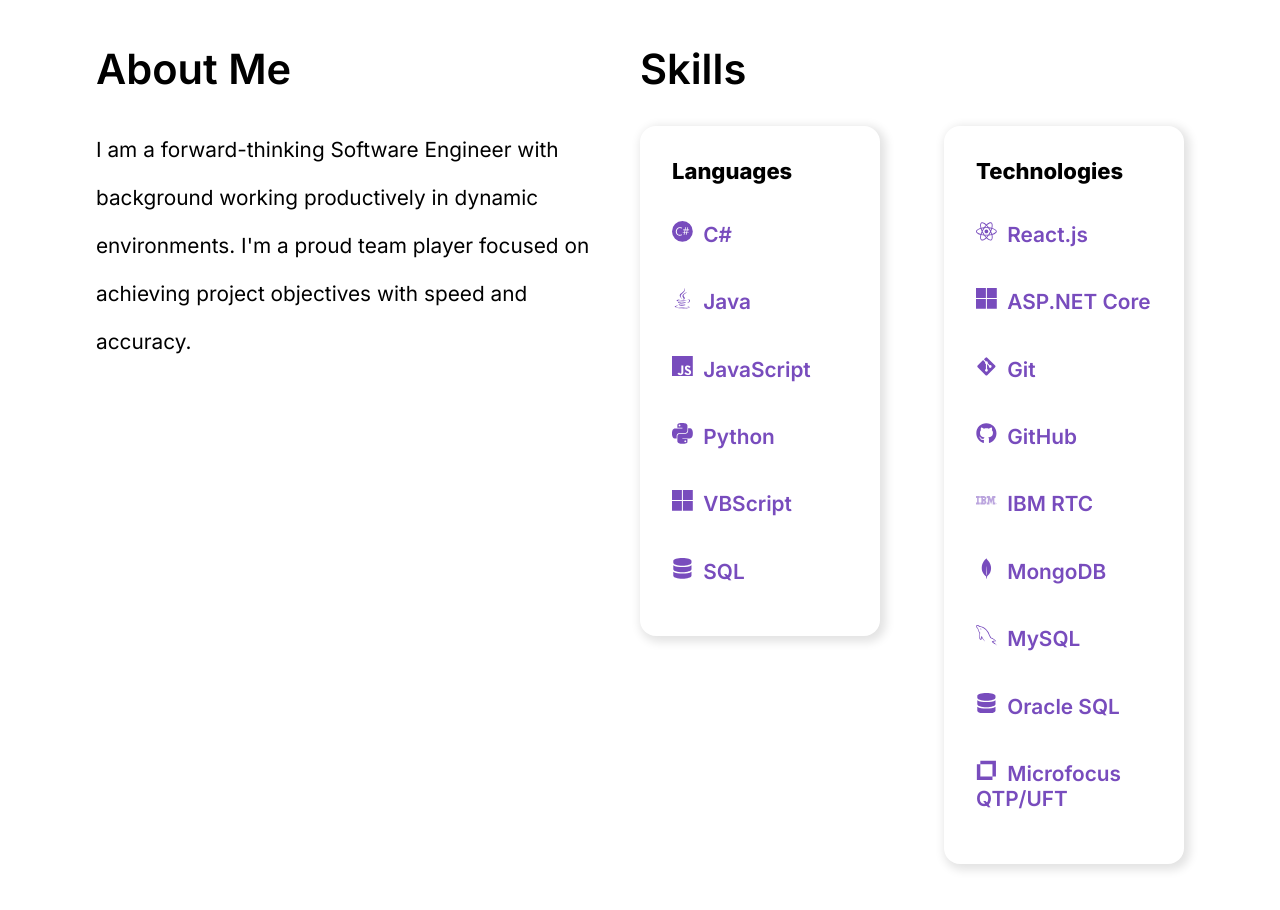
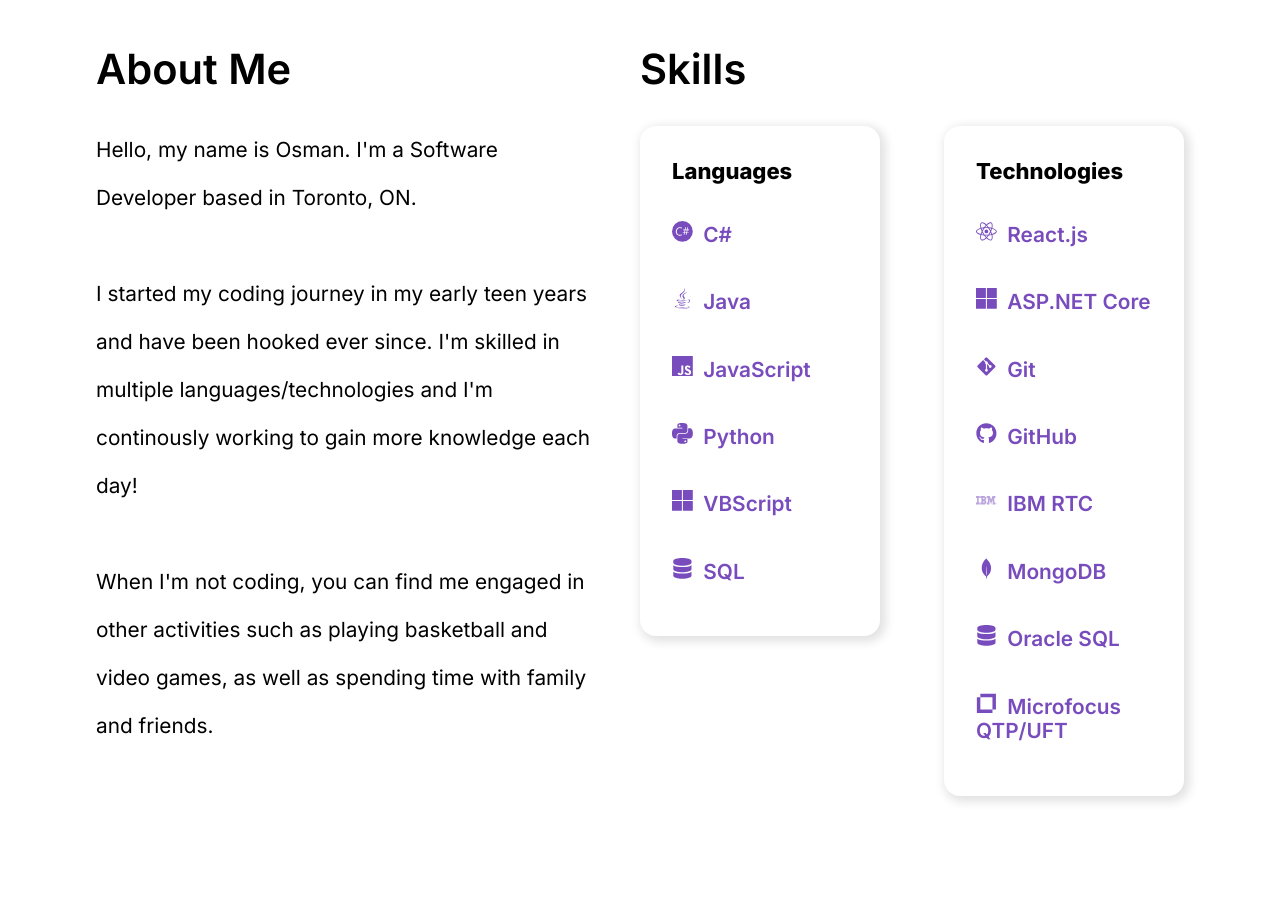
Before and after one commit to Osman-J/portfolio-website, a React (Create React App) app in the folder client/: page / in a window 1280 px wide. Shown: the part 1140-2050 px from the top of the page. Built offline with nearby package versions, Linux system fonts and the light colour scheme; the HTML template or start-up script is replaced by a standard one.

Commit message:
updated about me section content

```diff
--- a/client/src/components/About/About.js
+++ b/client/src/components/About/About.js
@@ -10,10 +10,15 @@
             <div className="about-me-div">
                 <h1 id="about-header">About Me</h1>
                 <p id="about-paragraph">
-                    I am a forward-thinking Software Engineer with background working
-                    productively in dynamic environments.
-                    I'm a proud team player focused on achieving project
-                    objectives with speed and accuracy.
+                    Hello, my name is Osman. I'm a Software Developer based in Toronto, ON.
+                    <br />
+                    <br />
+                    I started my coding journey in my early teen years and have been hooked ever since. I'm skilled in multiple
+                    languages/technologies and I'm continously working to gain more knowledge each day!
+                    <br />
+                    <br />
+                    When I'm not coding, you can find me engaged in other activities such as playing basketball
+                    and video games, as well as spending time with family and friends.
                 </p>
             </div>
             <div className="skills-div">
@@ -36,7 +41,6 @@
                         <p className="technologies"><FaGithub />&nbsp; GitHub</p>
                         <p className="technologies"><SiIbm />&nbsp; IBM RTC</p>
                         <p className="technologies"><SiMongodb />&nbsp; MongoDB</p>
-                        <p className="technologies"><GrMysql />&nbsp; MySQL</p>
                         <p className="technologies"><FaDatabase />&nbsp; Oracle SQL</p>
                         <p className="technologies"><GrMicrofocus />&nbsp; Microfocus QTP/UFT</p>
                     </div>
```
